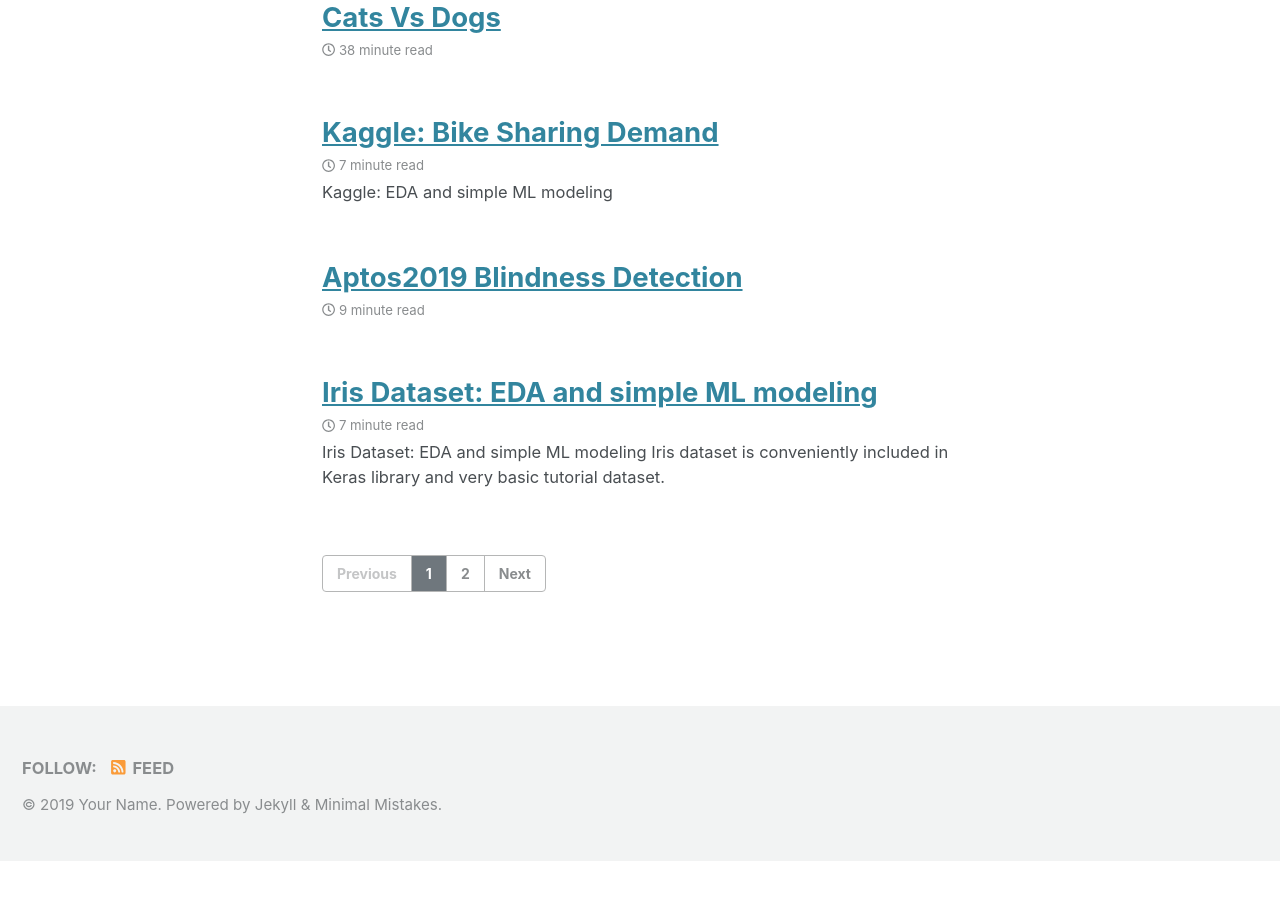
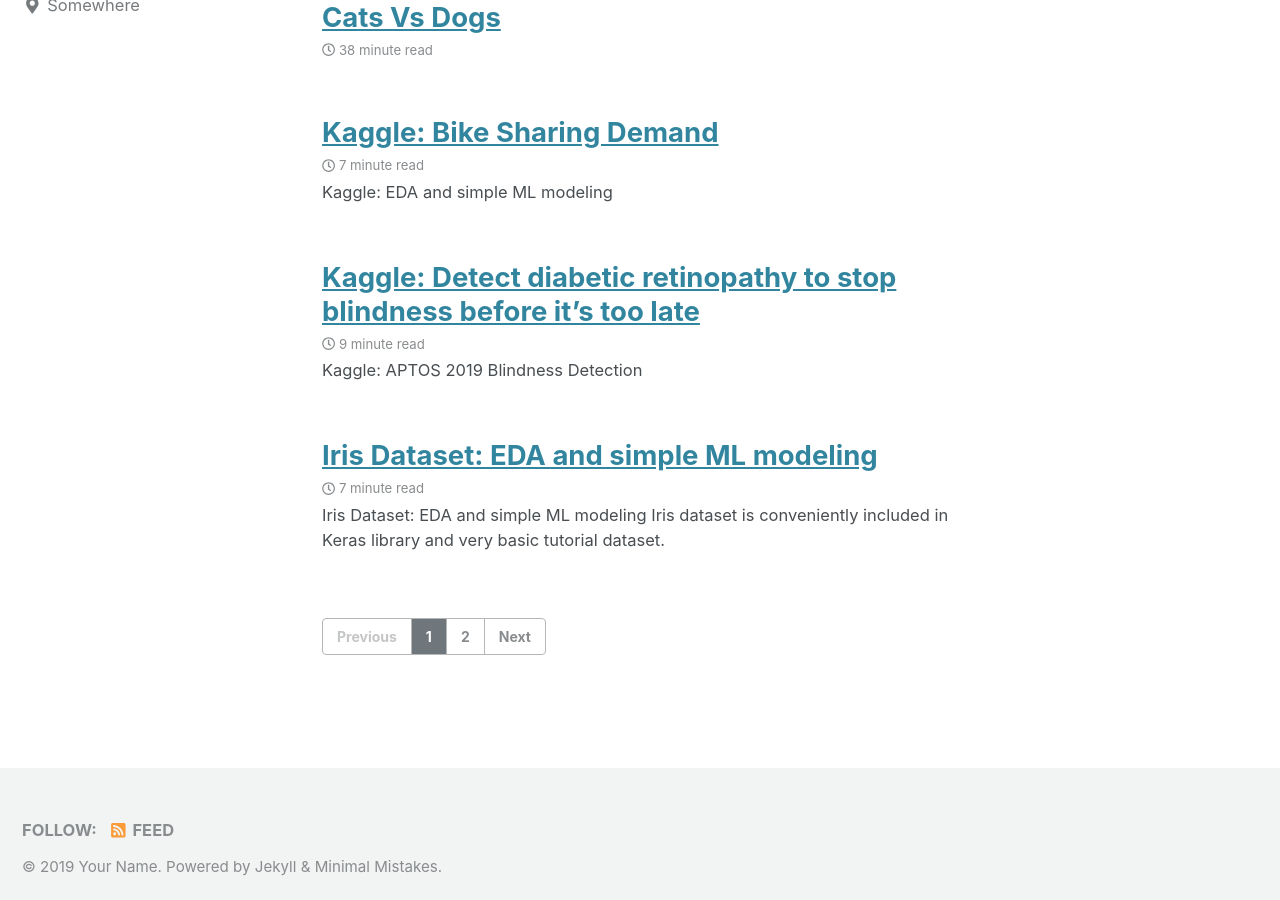
Before and after one commit to jaehyuk/jaehyuk.github.io, a Jekyll site: the page built from index.html, in a window 1280 px wide and 900 px high, scrolled down 339 px. Built offline with Jekyll 4.4.1, drawn with Linux system fonts in a browser that asks for light colours; cached includes are drawn as plain includes; nearby versions of some CDN libraries; the list of posts is cut into pages by our own code; before the commit the page ends 1199 px from its top, so only the background shows below that.

Commit message:
Update 2019-10-17-aptos2019-blindness-detection.md

````diff
--- a/_posts/2019-10-17-aptos2019-blindness-detection.md
+++ b/_posts/2019-10-17-aptos2019-blindness-detection.md
@@ -1,3 +1,10 @@
+---
+layout: splash
+title: "Kaggle: Detect diabetic retinopathy to stop blindness before it's too late"
+date:   2019-10-22 11:13:00 -0500
+---
+
+### Kaggle: APTOS 2019 Blindness Detection
 
 
 ```python
````
